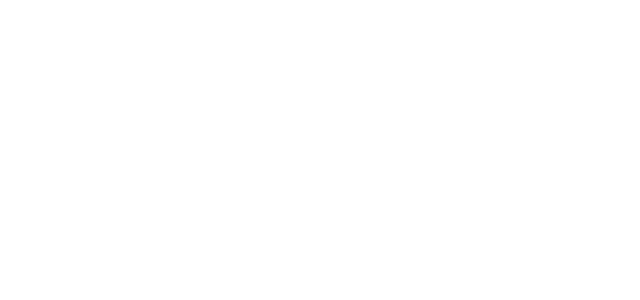
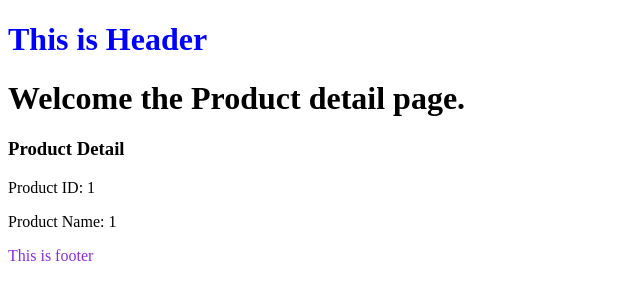
Before and after one commit to wahyusantso/belajar-reactjs-router, a React (Vite) app: page /data/productid/1/productname/1 in a window 1280 px wide. Before the commit this address had no page. Shown: the top 300 px of the page, without its empty margins (0-640 px from the left). Built offline with nearby package versions, Linux system fonts and the light colour scheme.

Commit message:
feat(51): Route Param

```diff
--- a/src/DataLayout.jsx
+++ b/src/DataLayout.jsx
@@ -4,13 +4,13 @@
     return (
         <>
             <div>
-                <h1>This is Header</h1>
+                <h1 style={{ color: "blue" }}>This is Header</h1>
             </div>
             <div>
                 <Outlet/> {/* akan menambung child component */}
             </div>
             <div>
-                <p>This is footer</p>
+                <p style={{ color: "blueviolet" }}>This is footer</p>
             </div>
         </>
     )
--- /dev/null
+++ b/src/ProductDetail.jsx
@@ -0,0 +1,14 @@
+import { useParams } from "react-router"
+
+export default function ProductDetail() {
+    const params = useParams(); //ambil yang disematkan pada param route.
+
+    return (
+        <div>
+            <h1>Welcome the Product detail page.</h1>
+            <h3>Product Detail</h3>
+            <p>Product ID: {params.id}</p> { /*pemanggilan object harus sesuai dengan parameter route */ }
+            <p>Product Name: {params.name}</p>
+        </div>
+    )
+}
--- a/src/main.jsx
+++ b/src/main.jsx
@@ -8,6 +8,7 @@
 import Seller from './Seller.jsx'
 import Data from './Data.jsx'
 import DataLayout from './DataLayout.jsx'
+import ProductDetail from './ProductDetail.jsx'
 
 createRoot(document.getElementById('root')).render(
   <StrictMode>
@@ -21,6 +22,7 @@
             <Route path="products" element={<Product/>}/>
             <Route path="customers" element={<Customer/>}/>
             <Route path="sellers" element={<Seller/>}/>
+            <Route path="productid/:id/productname/:name" element={<ProductDetail/>}/> {/* menambahkan param di routing/url */}
         </Route>
       </Routes>
     </BrowserRouter>
```
